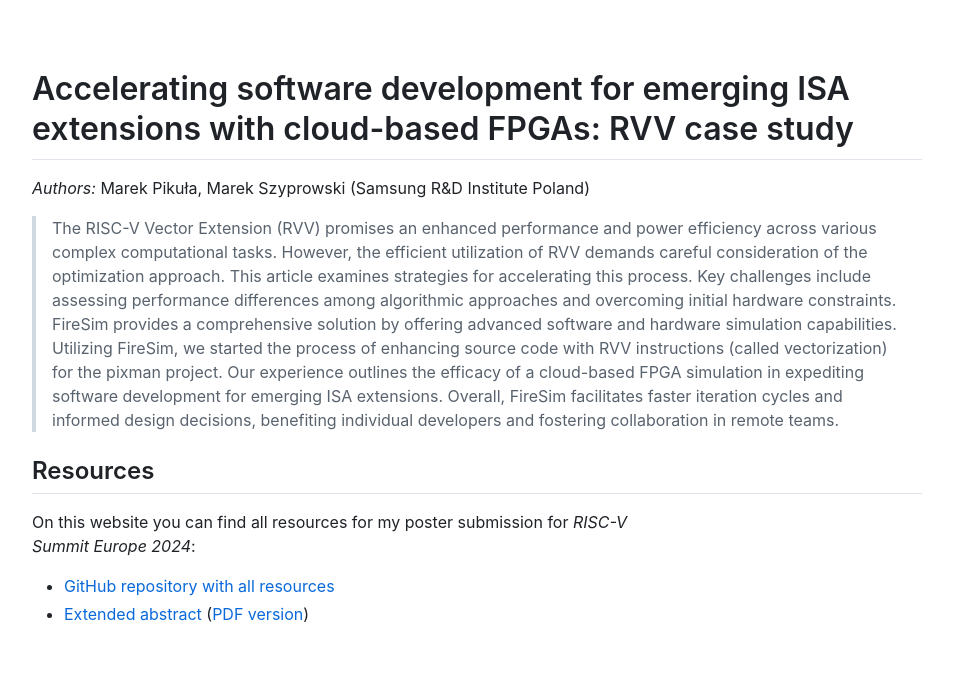
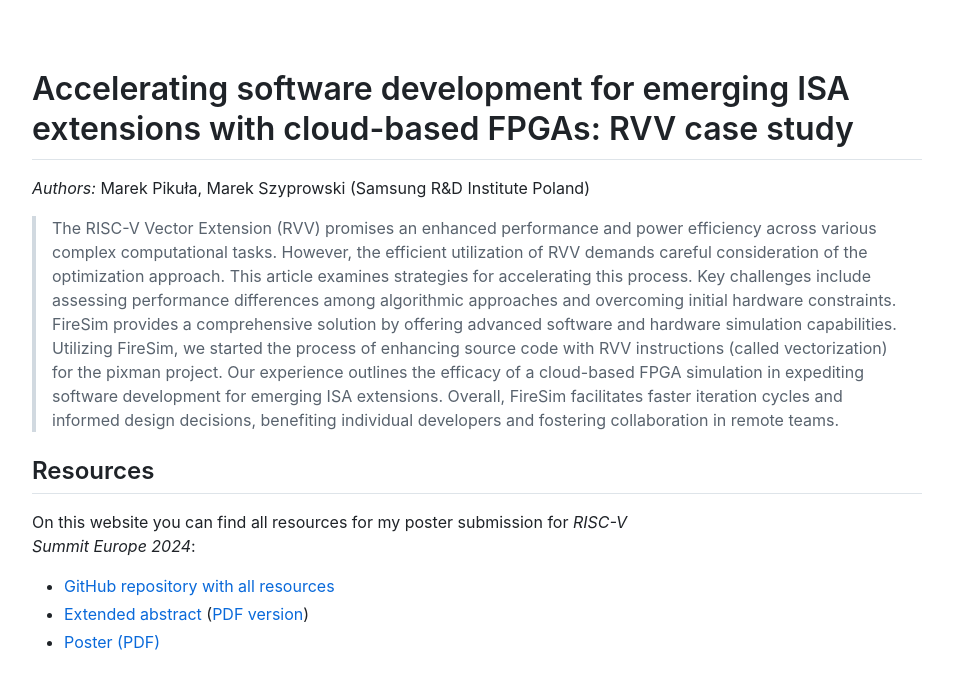
Before and after one commit to MarekPikula/RISC-V-Summit-Europe-ORConf-2024, a plain HTML site: page index.html in a window 1280 px wide. Shown: the whole page, without its empty margins (163-1116 px from the left). Drawn offline with nearby package versions, Linux system fonts and the light colour scheme.

Commit message:
Add conference poster
Signed-off-by: Marek Pikuła <m.pikula@partner.samsung.com>

```diff
--- a/index.html
+++ b/index.html
@@ -42,6 +42,7 @@
       <ul>
         <li><a href="https://github.com/MarekPikula/RISC-V-Summit-Europe-2024">GitHub repository with all resources</a></li>
         <li><a href="abstract/index.html">Extended abstract</a> (<a href="abstract/abstract.pdf">PDF version</a>)</li>
+        <li><a href="poster/poster.pdf">Poster (PDF)</a></li>
       </ul></article>
   </body>
 </html>
```
Also changed, not shown: 2 other files.
